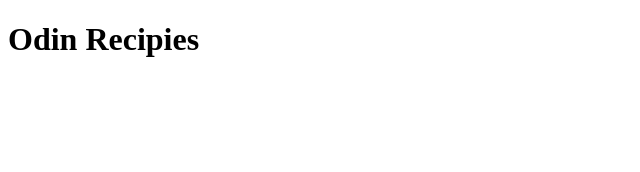
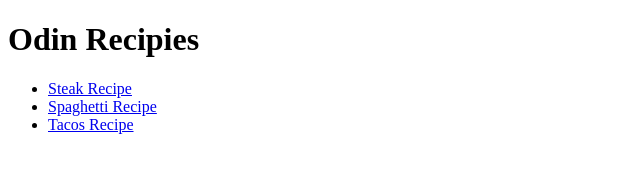
Before and after one commit to Den-the-baller/odin-recipes, a plain HTML site: page index.html in a window 1280 px wide. Shown: the whole page, without its empty margins (0-640 px from the left). Drawn offline with Linux system fonts and the light colour scheme.

Commit message:
Added more recipe links to the homepage

```diff
--- a/index.html
+++ b/index.html
@@ -7,5 +7,11 @@
 
     <body>
         <h1>Odin Recipies</h1>
+        <ul>
+        <li><a href="./recipes/steak.html">Steak Recipe</a></li>
+        <li><a href="./recipes/spaghetti.html">Spaghetti Recipe</a></li>
+        <li><a href="./recipes/tacos.html">Tacos Recipe</a></li>
+
+        </ul>
     </body>
 </html>
```
